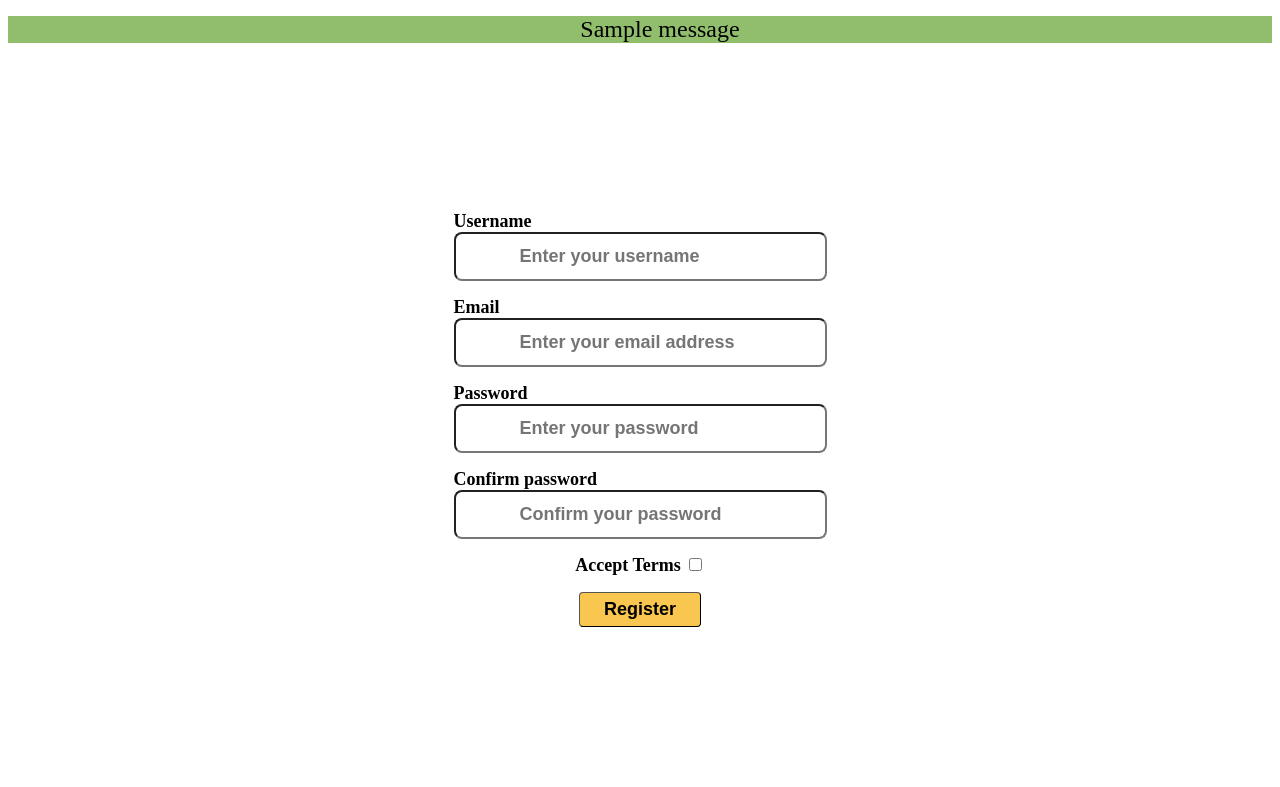
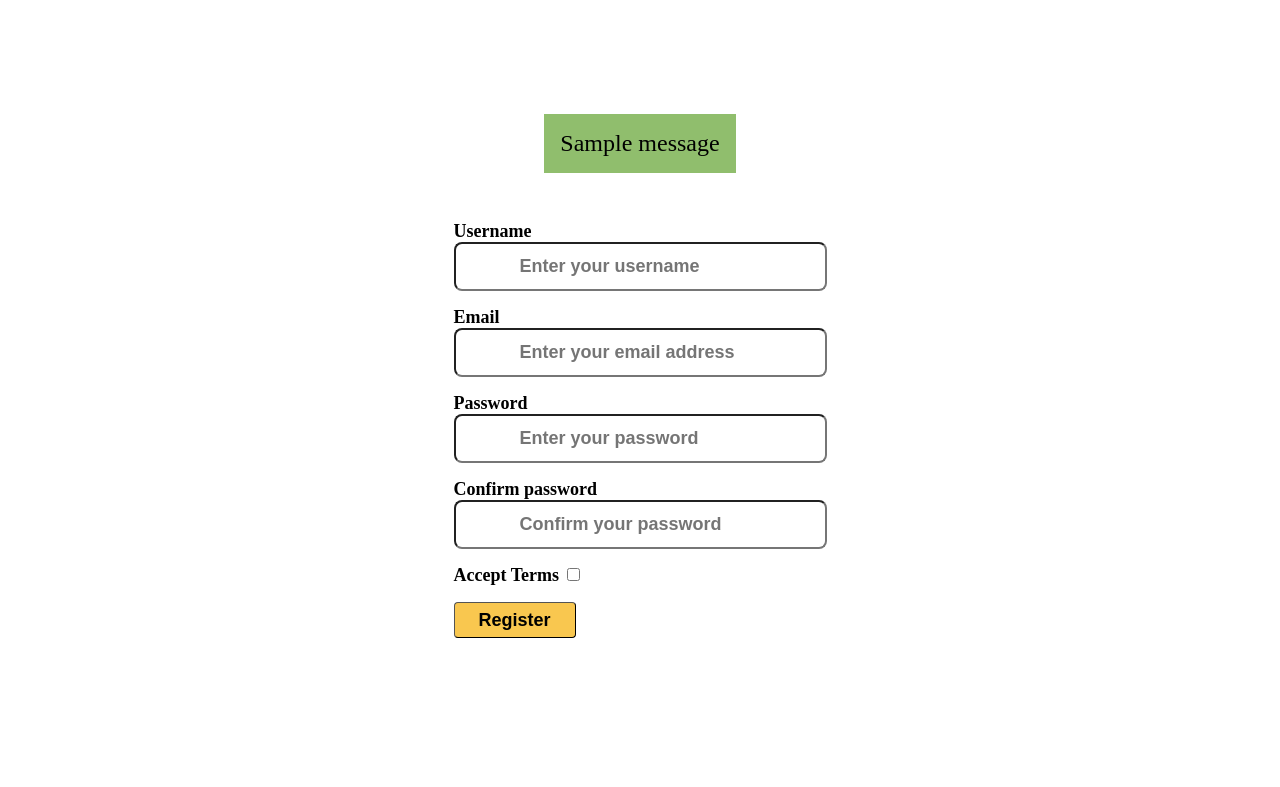
Before and after one commit to LostHopes/secured-accounts-lab, a Flask app: page /register/ in a window 1280 px wide. Shown: the part 59-846 px from the top of the page. After the commit the page ends 697 px from the top, so only its background shows below. Run offline with Flask 3, Linux system fonts and the light colour scheme; tables that the repository leaves empty hold one stand-in row (values such as "Sample post"); one stand-in notice (Sample message) is shown.

Commit message:
fix: fixed flashes position and renamed some css styles

```diff
--- a/src/app/static/css/forms.css
+++ b/src/app/static/css/forms.css
@@ -1,4 +1,4 @@
-.auth-form {
+.auth-block {
   display: flex;
   flex-direction: column;
   min-height: 90vh;
@@ -6,11 +6,11 @@
   align-items: center;
 }
 
-.auth-form div {
+.auth-block div {
   padding: 1vh;
 }
 
-.auth-form .data-field {
+.auth-block .data-field {
   display: flex;
 
   padding-top: 1.5vh;
--- a/src/app/static/css/main.css
+++ b/src/app/static/css/main.css
@@ -4,9 +4,10 @@
 .flashes {
     text-align: center;
     background-color: var(--light-green);
+    margin: 5vh;
 }
 
-.flashes li{
+.flashes div{
     list-style: none;
     font-size: x-large;
 }
--- a/src/app/static/css/profile.css
+++ b/src/app/static/css/profile.css
@@ -1,11 +1,12 @@
-.logout-form {
+.logout-block {
   display: flex;
+  flex-direction: column;
   justify-content: center;
   align-items: center;
   min-height: 90vh;
 }
 
-.logout-form input[type="submit"]{
+.logout-block form input[type="submit"]{
     padding: 15px;
     font-size: large;
     font-weight: bold;
--- a/src/app/templates/_flashes.html
+++ b/src/app/templates/_flashes.html
@@ -1,9 +1,9 @@
 {% with messages = get_flashed_messages(with_categories=true) %}
   {% if messages %}
-    <ul class="flashes">
+    <div class="flashes">
     {% for category, message in messages %}
-      <li class="flash-msg {{ category }}">{{ message }}</li>
+      <div class="flash-msg {{ category }}">{{ message }}</div>
     {% endfor %}
-    </ul>
+    </div>
   {% endif %}
 {% endwith %}
--- a/src/app/templates/register.html
+++ b/src/app/templates/register.html
@@ -2,14 +2,17 @@
 {% import "_fields.html" as fields %}
 
 {% block css %}
-    {{ super() }}
-    <link rel="stylesheet" href="{{ url_for('static', filename='css/forms.css') }}">
+{{ super() }}
+<link rel="stylesheet" href="{{ url_for('static', filename='css/forms.css') }}">
 {% endblock %}
 
 {% block content %}
-    {% include "_flashes.html"%}
-    <form method="post" action="{{ url_for('process_register') }}" class="auth-form">
-        {{ fields.register_form(form) }}
-    </form>
+
+    <div class="auth-block">
+        {% include "_flashes.html"%}
+        <form method="post" action="{{ url_for('process_register') }}">
+            {{ fields.register_form(form) }}
+        </form>
+    </div>
 
 {% endblock %}
```
Also changed, not shown: src/app/templates/index.html (+8 -0 lines), src/app/templates/login.html (+4 -4 lines), src/app/templates/profile.html (+6 -4 lines).
